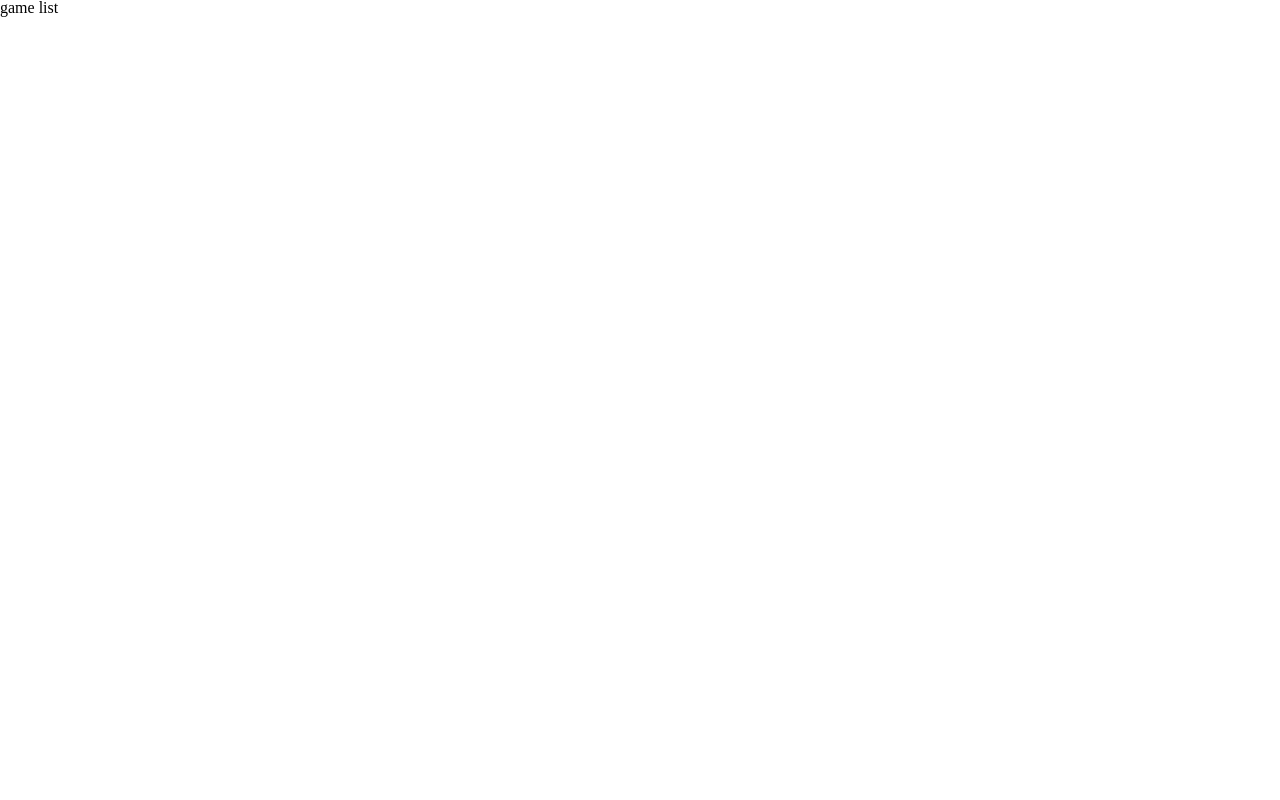
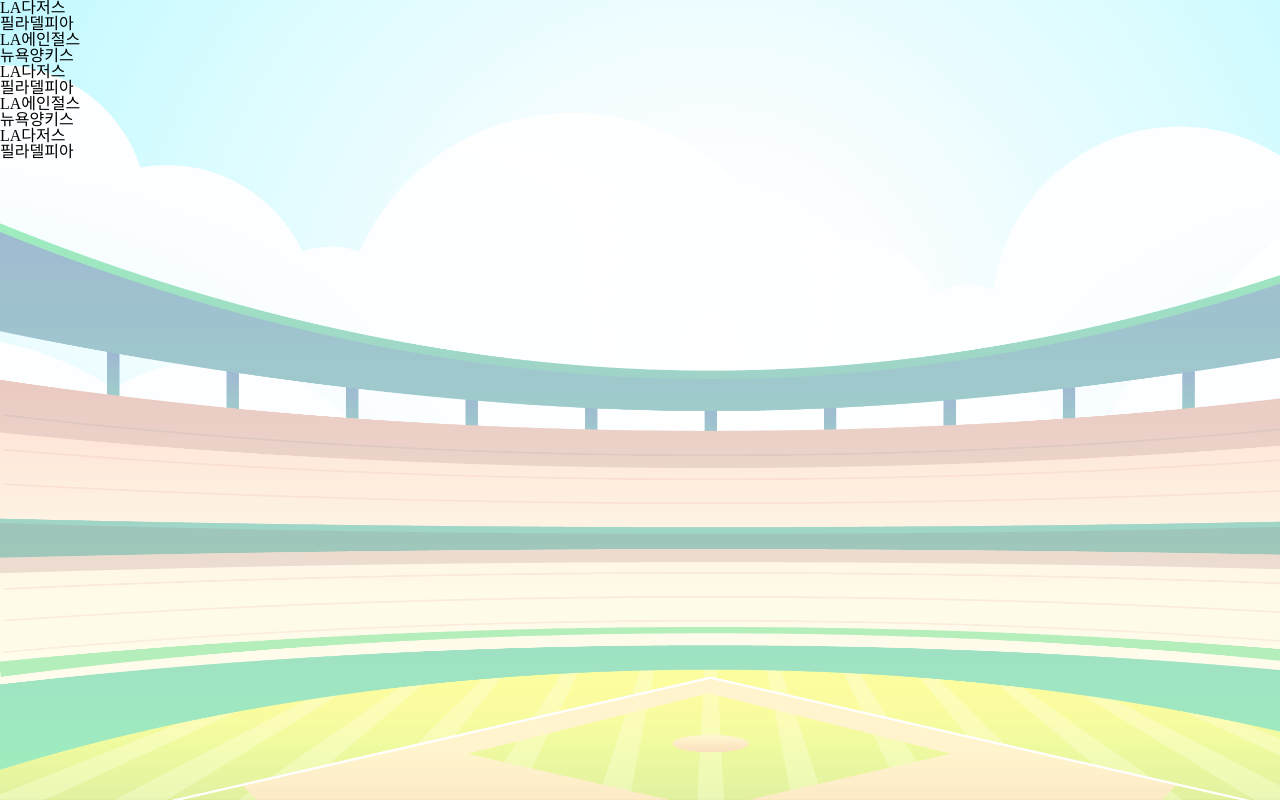
Before and after one commit to sungik-choi/baseball-10, a React (Create React App) app in the folder FE/baseball/: page /teamlist in a window 1280 px wide. Built offline with nearby package versions, Linux system fonts and the light colour scheme; a web font is replaced by a local one.

Commit message:
[#9] Feat : 팀 리스트 뼈대 구조 작성
- 로그인 페이지 깃헙 로그인 여부에 따른 조건부 렌더링 추가
- 로그인 버튼 스타일 간격 수정 포함

```diff
--- a/FE/baseball/src/App.jsx
+++ b/FE/baseball/src/App.jsx
@@ -14,7 +14,7 @@ const App = () => {
     <BaseballProvider>
       <GlobalStyle />
       <Switch>
-        <Route path="/login" component={Login} exact />
+        <Route path="/" component={Login} exact />
         <Route path="/teamlist" component={TeamList} />
         <Route path="/playground" component={PlayGround} />
         <Route
--- a/FE/baseball/src/components/login/Login.jsx
+++ b/FE/baseball/src/components/login/Login.jsx
@@ -12,15 +12,28 @@ const Login = () => {
     <Background>
       <LoginWrap>
         <LogoSvg type="image/svg+xml" data={logo}></LogoSvg>
-        <LoginButton as={Link} to="/teamlist">
-          <GithubLogo type="image/svg+xml" data={githubLogo}></GithubLogo>
-          <span>Github으로 시작하기</span>
-        </LoginButton>
+        {false ? (
+          <PrimaryButton as={Link} to="/teamlist">
+            <GithubLogo type="image/svg+xml" data={githubLogo}></GithubLogo>
+            <span>{GITHUB_BUTTON_TEXT}</span>
+          </PrimaryButton>
+        ) : (
+          <div>
+            <PrimaryButton as={Link} to="/teamlist">
+              {START_BUTTON_TEXT}
+            </PrimaryButton>
+            <PrimaryButton>{LOGOUT_BUTTON_TEXT}</PrimaryButton>
+          </div>
+        )}
         <CodesqaudLogo src={codesquad} />
       </LoginWrap>
     </Background>
   );
 };
+
+const GITHUB_BUTTON_TEXT = "Github으로 시작하기";
+const START_BUTTON_TEXT = "게임 시작";
+const LOGOUT_BUTTON_TEXT = "로그아웃";
 
 const bounce = keyframes`
   0% {
@@ -43,7 +56,7 @@ const LoginWrap = styled.div`
   flex-direction: column;
   justify-content: space-between;
   align-items: center;
-  padding-top: 7.5rem;
+  padding-top: 6rem;
   padding-bottom: 2rem;
   width: 100%;
   height: 100%;
@@ -60,9 +73,9 @@ const GithubLogo = styled.object`
   fill: var(--white);
 `;
 
-const LoginButton = styled(Button)`
-  margin: 4rem 0;
-  transform: translateY(1rem);
+const PrimaryButton = styled(Button)`
+  margin: 1.5rem 0;
+  /* transform: translateY(1rem); */
 `;
 
 export default Login;
--- a/FE/baseball/src/components/teamList/TeamCard.jsx
+++ b/FE/baseball/src/components/teamList/TeamCard.jsx
@@ -1,7 +1,17 @@
 import React from "react";
+import styled from "styled-components";
 
-const TeamCard = ({ teamInfo }) => {
-  return <div></div>;
+const TeamCard = ({ name, image }) => {
+  return (
+    <CardWrap>
+      <div>
+        {name}
+        {image}
+      </div>
+    </CardWrap>
+  );
 };
 
+const CardWrap = styled.div``;
+
 export default TeamCard;
--- a/FE/baseball/src/components/teamList/TeamList.jsx
+++ b/FE/baseball/src/components/teamList/TeamList.jsx
@@ -1,8 +1,19 @@
 import React from "react";
 import styled from "styled-components";
+import Background from "style/Background";
+import Header from "./Header";
+import TeamCard from "./TeamCard";
+import { useBaseballState } from "context/context.jsx";
 
 const TeamList = () => {
-  return <div>game list</div>;
+  const { teamList } = useBaseballState();
+  const teamCard = teamList.map(teamInfo => <TeamCard key={teamInfo.id} name={teamInfo.name} image={teamInfo.image} />);
+  return (
+    <Background>
+      <Header />
+      {teamCard}
+    </Background>
+  );
 };
 
 export default TeamList;
--- a/FE/baseball/src/mock/baseballData.js
+++ b/FE/baseball/src/mock/baseballData.js
@@ -20,6 +20,36 @@ const baseballData = {
       name: "뉴욕양키스",
       image: "",
     },
+    {
+      id: 5,
+      name: "LA다저스",
+      image: "",
+    },
+    {
+      id: 6,
+      name: "필라델피아",
+      image: "",
+    },
+    {
+      id: 7,
+      name: "LA에인절스",
+      image: "",
+    },
+    {
+      id: 8,
+      name: "뉴욕양키스",
+      image: "",
+    },
+    {
+      id: 9,
+      name: "LA다저스",
+      image: "",
+    },
+    {
+      id: 10,
+      name: "필라델피아",
+      image: "",
+    },
   ],
 };
 export default baseballData;
--- a/FE/baseball/src/style/Button.jsx
+++ b/FE/baseball/src/style/Button.jsx
@@ -13,7 +13,7 @@ const Button = styled.button`
   border: none;
   border-radius: var(--border-radius);
   width: 18.75rem; /* 300 / 16 */
-  height: 4rem; /* 64 / 16 */
+  height: 3.5rem; /* 56 / 16 */
   margin: var(--border-size);
   margin-bottom: calc(var(--button-shadow) + var(--border-size));
   box-shadow: 0px var(--button-shadow) 0px var(--orange-shadow);
```
